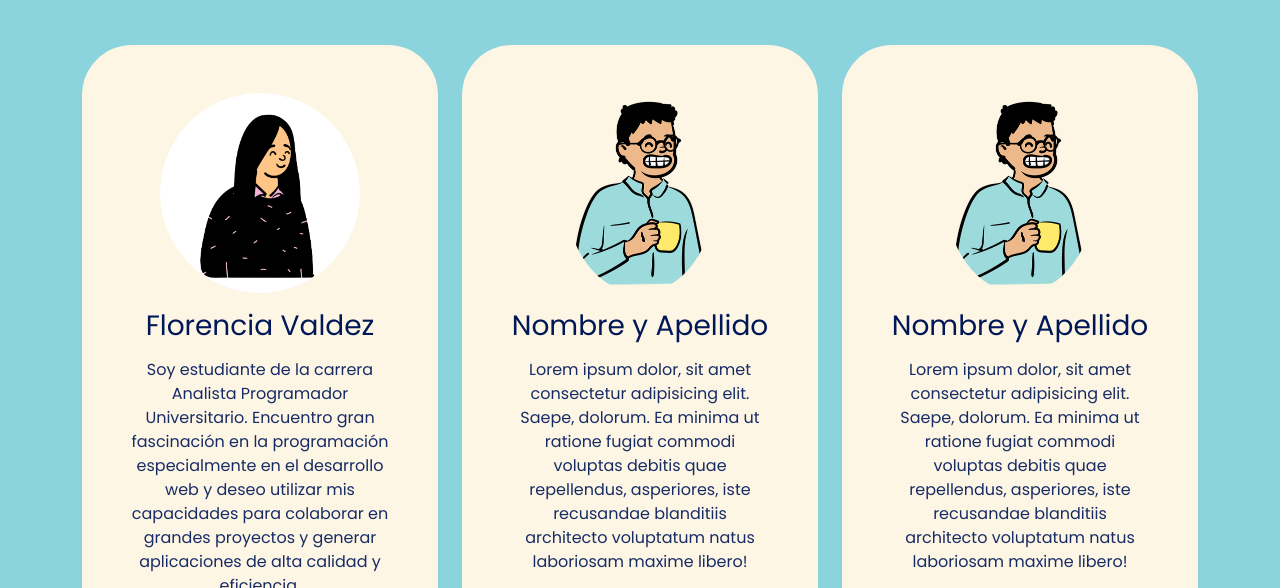
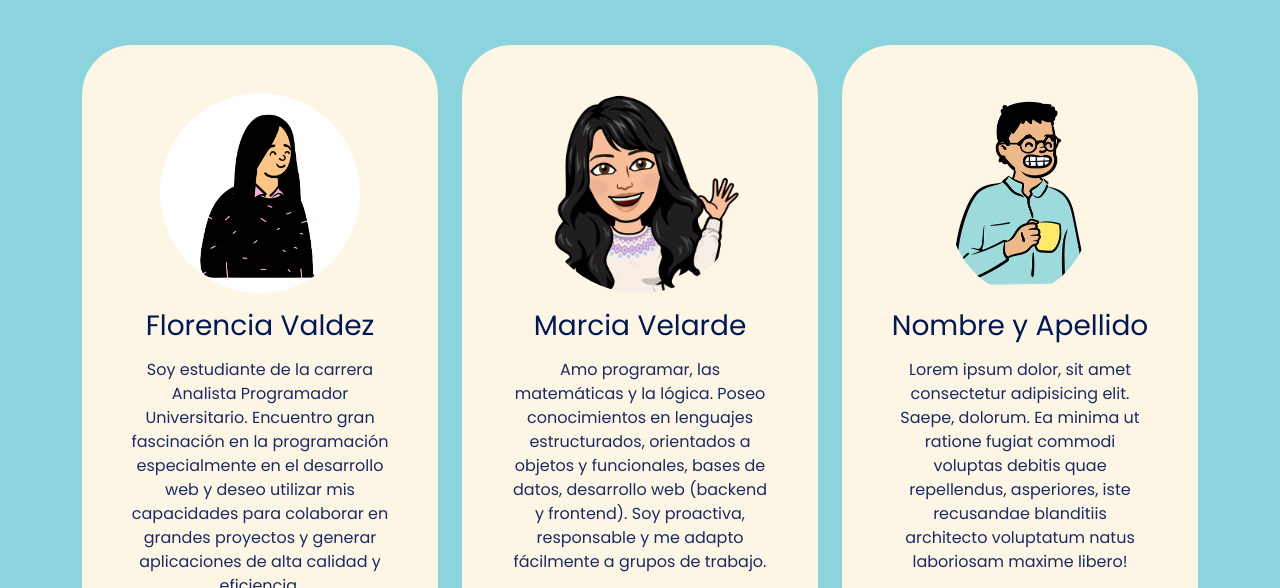
Before and after one commit to FlorNV/devtech-podcast-web, a plain HTML site: page index.html in a window 1280 px wide. Shown: the part 1190-1778 px from the top of the page. Drawn offline with nearby package versions, Linux system fonts and the light colour scheme.

Commit message:
Agregando mi tarjeta personal

```diff
--- a/index.html
+++ b/index.html
@@ -117,14 +117,14 @@
           <div class="col-md-6 col-lg-4 mb-3">
             <div class="card">
               <div class="card-body text-center p-5">
-                <img src="./assets/avatar.png" alt="avatar" class="img img-fluid rounded-circle mb-3">
-                <h3 class="title card-title mb-3">Nombre y Apellido</h3>
-                <p>Lorem ipsum dolor, sit amet consectetur adipisicing elit. Saepe, dolorum. Ea minima ut ratione fugiat
-                  commodi voluptas debitis quae repellendus, asperiores, iste recusandae blanditiis architecto
-                  voluptatum natus laboriosam maxime libero!</p>
-                <a href="#"><i class="bi bi-twitter text-dark mx-1 lead"></i></a>
-                <a href="#"><i class="bi bi-linkedin text-dark mx-1 lead"></i></a>
-                <a href="#"><i class="bi bi-github text-dark mx-1 lead"></i></a>
+                <img src="./assets/avatarMarcia.png" alt="avatar" class=" img img-fluid rounded-circle mb-3">
+                <h3 class="title card-title mb-3">Marcia Velarde</h3>
+                <p>Amo programar, las matemáticas y la lógica. Poseo conocimientos en lenguajes estructurados, orientados a objetos y funcionales, bases de datos,
+                  desarrollo web (backend y frontend). Soy proactiva, responsable y me adapto fácilmente a
+                  grupos de trabajo.</p>
+                <a href="https://twitter.com/marciavelarde11"><i class="bi bi-twitter text-dark mx-1 lead"></i></a>
+                <a href="https://www.linkedin.com/in/marcia-pamela-velarde-969219226/"><i class="bi bi-linkedin text-dark mx-1 lead"></i></a>
+                <a href="https://github.com/MarciaVelarde"><i class="bi bi-github text-dark mx-1 lead"></i></a>
               </div>
             </div>
           </div>
```
Also changed, not shown: assets/avatarMarcia.png (added).
